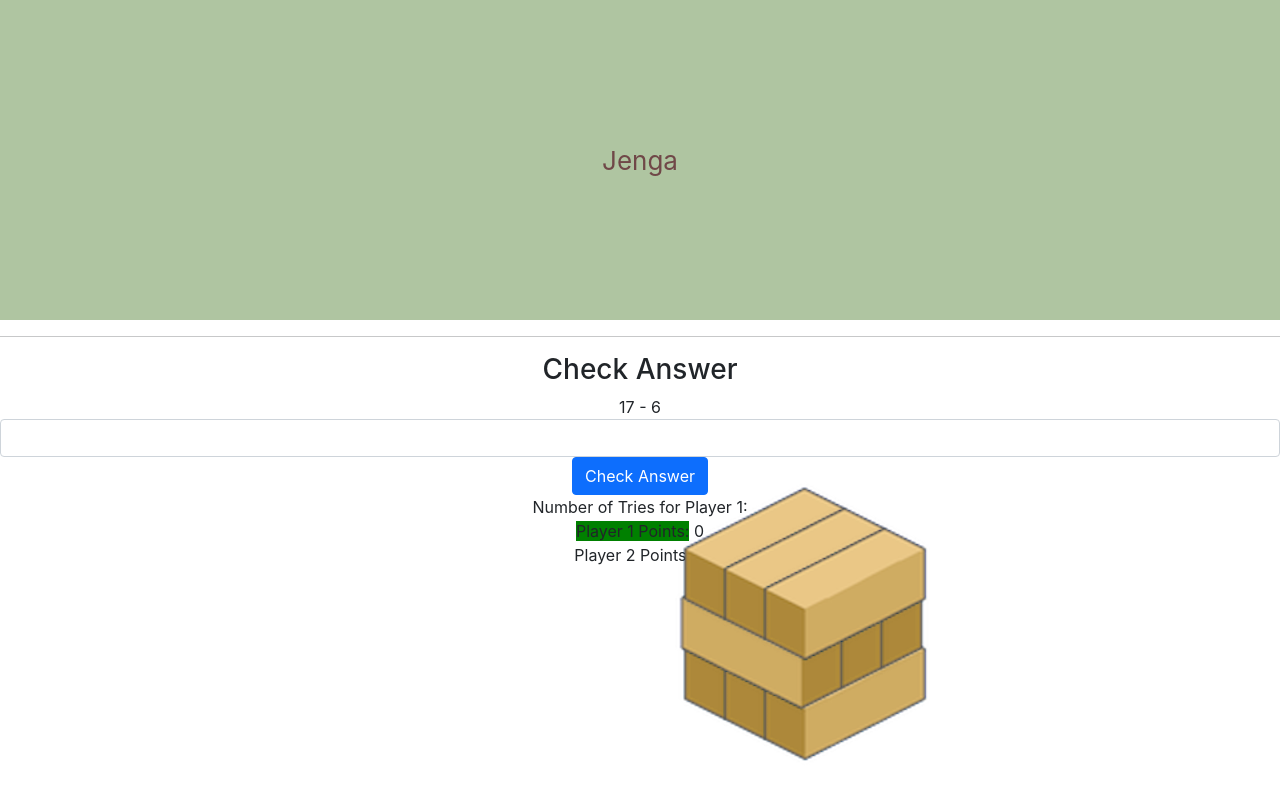
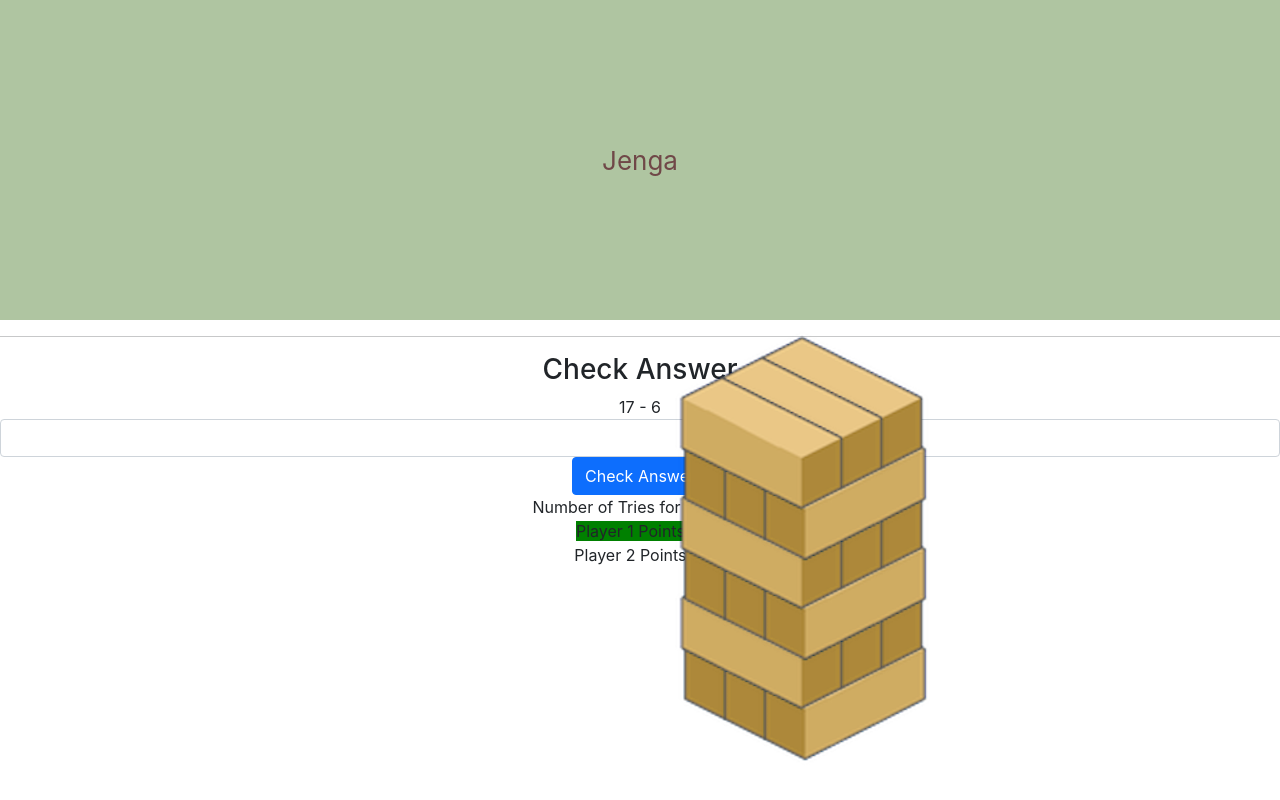
Before and after one commit to kroth353/henhacks2024, a React (Create React App) app: page / in a window 1280 px wide. Shown: the top 800 px of the page. Built offline with nearby package versions, Linux system fonts and the light colour scheme.

Commit message:
Generating tower

```diff
--- a/src/App.tsx
+++ b/src/App.tsx
@@ -1,32 +1,62 @@
-import react from 'react';
+import React, { useState } from 'react';
 import "./App.css";
 
 import Horizontal from "./Assets/Horizontal.png";
 import Vertical from "./Assets/Vertical.png";
 import { EquationGenerator } from "./form-components/EquationGenerator";
 
+interface ImageStyle {
+    position: 'absolute';
+    id: number,
+    top: string;
+    left: string;
+}
+function App(): JSX.Element {
+    const generateImages = (type: string, startTop: number, startLeft: number, numImages: number, topIncrement: number, leftIncrement: number) => {
+        const images = [];
+        let idNum = 0;
+        //let currentId = idNum;
 
-function App(): JSX.Element {
+        for (let i = 0; i < numImages; i++) {
+            const style: ImageStyle = {
+                position: 'absolute',
+                id: i,
+                top: `${startTop + (i * topIncrement)}px`,
+                left: `${startLeft + (i * leftIncrement)}px`
+            };
+
+            images.push(
+                <img
+                    key={`${type}-${i}`}
+                    id={''+idNum}
+                    src={type === 'horizontal' ? Horizontal : Vertical}
+                    style={style}
+                    alt={`${type} ${i}`}
+                    className={type === 'horizontal' ? 'img' : 'images'}
+                />
+            );
+
+            console.log(images[i]);
+
+            idNum++;
+        }
+
+
+        return images;
+    };
     return (
         <div className="App">
             <header className="App-header">
                 Jenga
             </header>
-            <div>
-            <body>
-                        <img src={Horizontal} style={{ position: 'absolute', top: '300px', left: '80px' }} alt="Horizontal" className="img"></img>
-                        <img src={Horizontal} style={{ position: 'absolute', top: '320px', left: '120px' }} alt="Horizontal" className="img"></img>
-                        <img src={Horizontal} style={{ position: 'absolute', top: '340px', left: '160px' }} alt="Horizontal" className="img"></img>
-
-                        <img src={Vertical} style={{ position: 'absolute', top: '250px', left: '120px' }} alt="Horizontal" className="images"></img>
-                        <img src={Vertical} style={{ position: 'absolute', top: '270px', left: '80px' }} alt="Horizontal" className="images"></img>
-                        <img src={Vertical} style={{ position: 'absolute', top: '290px', left: '40px' }} alt="Horizontal" className="images"></img>
-
-                        <img src={Horizontal} style={{ position: 'absolute', top: '200px', left: '80px' }} alt="Horizontal" className="images"></img>
-                        <img src={Horizontal} style={{ position: 'absolute', top: '220px', left: '120px' }} alt="Horizontal" className="images"></img>
-                        <img src={Horizontal} style={{ position: 'absolute', top: '240px', left: '160px' }} alt="Horizontal" className="images"></img>
-                </body>
-            </div>
+        <body>
+        {generateImages('horizontal', 300, 80, 3, 20, 40)}
+        {generateImages('vertical', 250, 120, 3, 20, -40)}
+        {generateImages('horizontal', 200, 80, 3, 20, 40)}
+        {generateImages('vertical', 150, 120, 3, 20, -40)}
+        {generateImages('horizontal', 100, 80, 3, 20, 40)}
+        {generateImages('vertical', 50, 120, 3, 20, -40)}
+            </body>
             <hr></hr>
             <EquationGenerator></EquationGenerator>
        </div>
```
